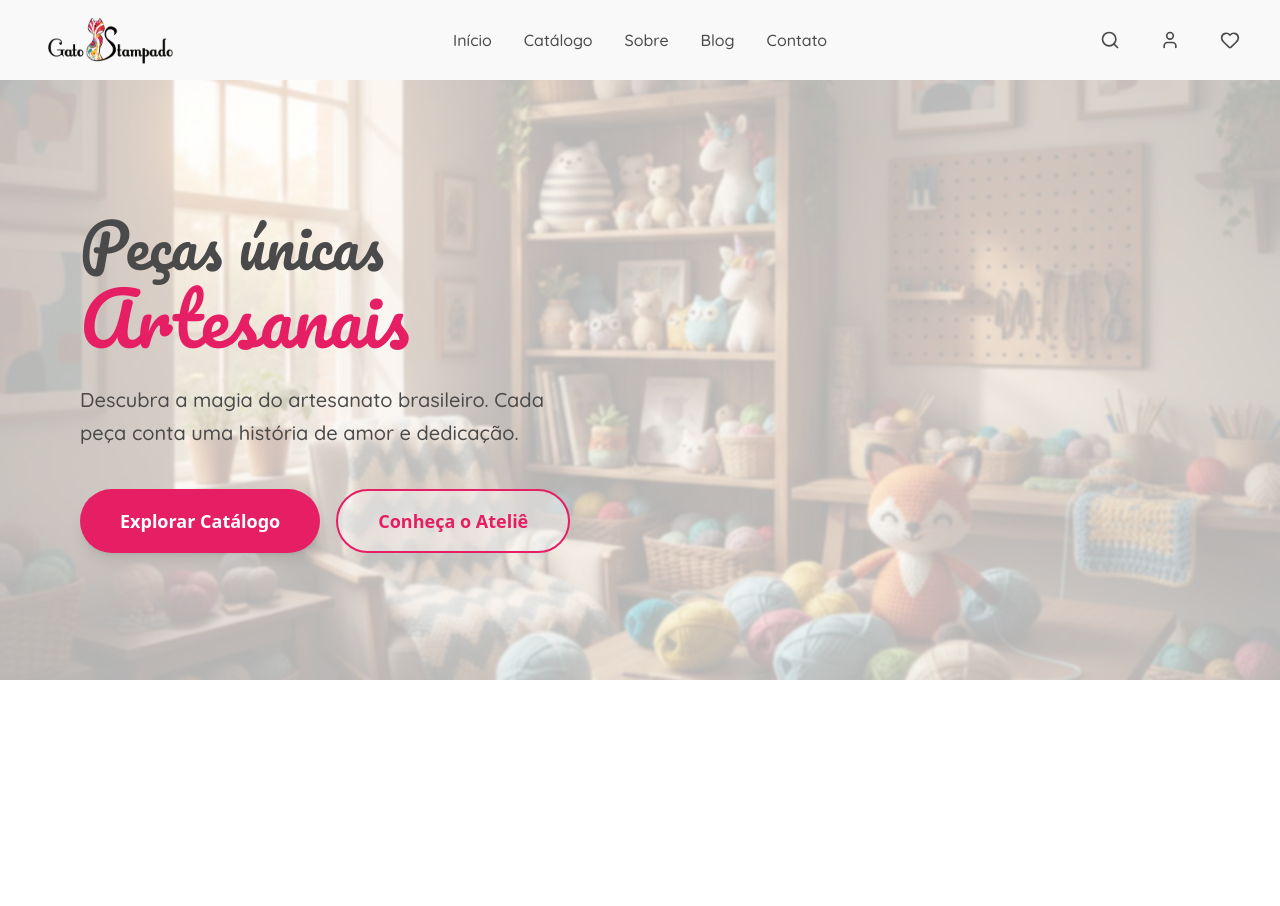
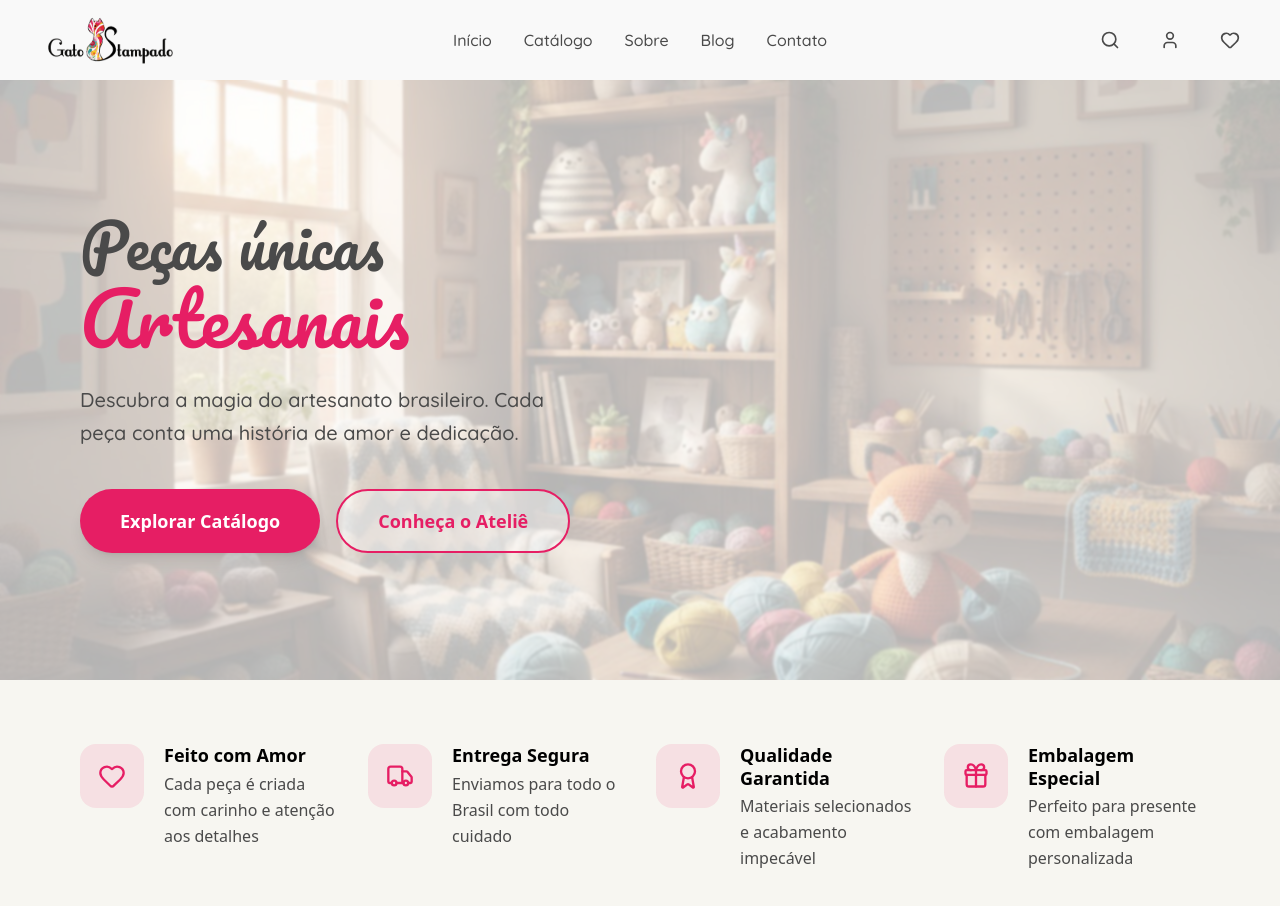
Before and after one commit to ChrisMaga/ateliegatostampado, a React (Vite) app: page / in a window 1280 px wide. Shown: the top 906 px of the page. Before the commit the page ends 800 px from the top, so only its background shows below. Built offline with nearby package versions, Linux system fonts and the light colour scheme.

Commit message:
Criação da Seção 1 - informações úteis

```diff
--- a/src/App.tsx
+++ b/src/App.tsx
@@ -1,11 +1,13 @@
 import Hero from './components/Hero';
 import Navbar from './components/Navbar';
+import Info from './components/Info';
 
 function App() {
   return (
     <>
     <Navbar />
     <Hero />
+    <Info />
     </>
 
   );
--- /dev/null
+++ b/src/components/Info.tsx
@@ -0,0 +1,50 @@
+import { Heart, Truck, Award, Gift } from "lucide-react";
+
+export default function Info() {
+  const itens = [
+    {
+      icon: <Heart size={28} strokeWidth={2} />,
+      title: "Feito com Amor",
+      desc: "Cada peça é criada com carinho e atenção aos detalhes",
+    },
+    {
+      icon: <Truck size={28} strokeWidth={2} />,
+      title: "Entrega Segura",
+      desc: "Enviamos para todo o Brasil com todo cuidado",
+    },
+    {
+      icon: <Award size={28} strokeWidth={2} />,
+      title: "Qualidade Garantida",
+      desc: "Materiais selecionados e acabamento impecável",
+    },
+    {
+      icon: <Gift size={28} strokeWidth={2} />,
+      title: "Embalagem Especial",
+      desc: "Perfeito para presente com embalagem personalizada",
+    },
+  ];
+
+  return (
+    <section className="bg-bg-secondary py-16 px-6 md:px-20">
+      <div className="grid grid-cols-1 sm:grid-cols-2 lg:grid-cols-4 gap-12 md:gap-8">
+        {itens.map((item, index) => (
+          <div key={index} className="flex flex-col md:flex-row items-center md:items-start gap-5 text-center md:text-left">
+            {/* Container do Ícone */}
+            <div className="flex-shrink-0 flex items-center justify-center bg-pink/10 text-pink h-16 w-16 rounded-2xl">
+              {item.icon}
+            </div>
+
+            <div className="flex flex-col items-center md:items-start gap-1 mt-2 md:mt-0">
+              <h3 className="text-black font-bold text-lg leading-tight">
+                {item.title}
+              </h3>
+              <p className="text-text text-sm md:text-base leading-relaxed max-w-[200px]">
+                {item.desc}
+              </p>
+            </div>
+          </div>
+        ))}
+      </div>
+    </section>
+  );
+}
--- a/src/index.css
+++ b/src/index.css
@@ -5,6 +5,7 @@
   --color-pink: #E61E64;
   --color-id: #00A9A4;
   --color-bg: #F9F9F9;
+  --color-bg-secondary: #F7F6F1;
   --color-text: #4A4A4A;
   --color-secundary: #FFD100;
 
```
